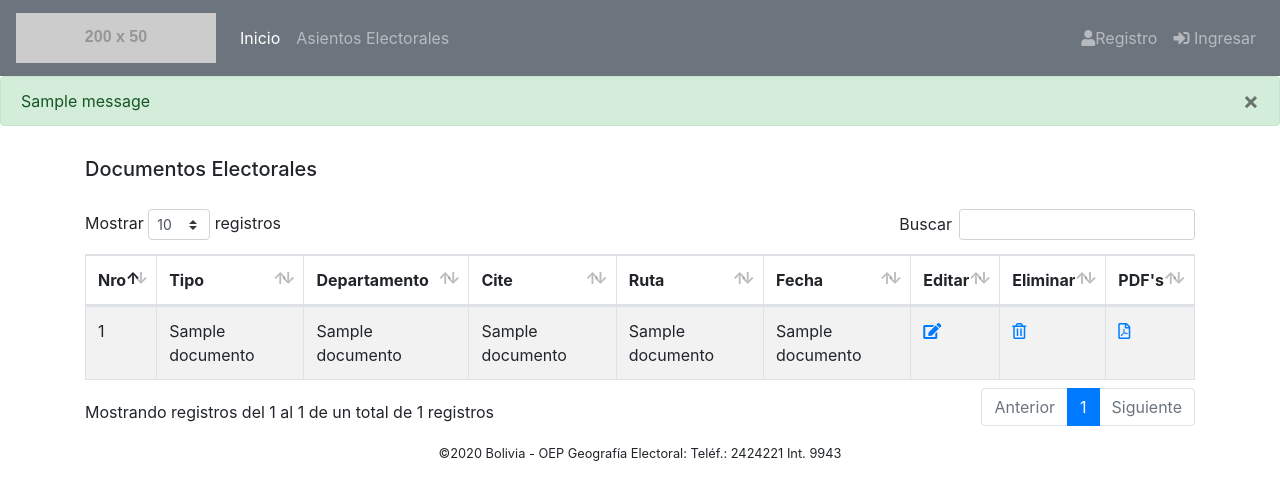
After one commit to elricgonza/age, a Flask app: template templates/documentos_list.html in a window 1280 px wide. The commit adds this page. Shown: the top 500 px of the page. Run offline with Flask 2, Linux system fonts and the light colour scheme; the template is opened without the code that fills it: most values are stand-ins (such as "Sample title", 1, 10 or a date in 2020); grey boxes labelled with a size stand in for pictures from a placeholder-image service; one stand-in notice (Sample message) is shown; some libraries are stand-ins or nearby versions.

Commit message:
Archivos y Carpetas Creados - Modulo Documentos

```diff
--- a/app.py
+++ b/app.py
@@ -1,6 +1,6 @@
 # -*- coding: utf-8 -*-
 
-from flask import Flask, render_template, request, redirect, url_for, session, jsonify
+from flask import Flask, render_template, request, redirect, url_for, session, jsonify, flash
 from flask_login import LoginManager, login_user, logout_user, login_required, UserMixin, current_user
 from flask_bcrypt import Bcrypt
 import re
@@ -14,6 +14,9 @@ import dbcn
 import usuarios
 import permisos as permisosU
 import asientos as asi
+import documentos as docu
+import documentos_pdf as dpdf
+import tipodocs as tdoc
 import geo as geo
 import img
 import loc_img
@@ -36,6 +39,9 @@ app.secret_key ='\xfd{H\xe7<\x95\xf9\xe3\x96.5\xd1\x01O<!\xd5\xa2\xa0\x9fR"\xa1\
 app.config['LOGIN_DISABLED'] = False
 app.config['IMG_ASIENTOS'] = '/static/imgbd/asi'
 app.config['IMG_RECINTOS'] = '/static/imgbd/reci'
+app.config['SUBIR_PDF'] = '/static/pdfdoc'
+
+ALLOWED_EXTENSIONS = set(['pdf'])
 
 BCRYPT_LOG_ROUNDS = 15
 bcrypt = Bcrypt(app)
@@ -50,6 +56,8 @@ usrdep = 99
 usrid = 0
 permisos_usr = []
 
+def allowed_file(filename):
+    return '.' in filename and filename.rsplit('.', 1)[1].lower() in ALLOWED_EXTENSIONS
 
 @app.before_request
 def before_request_func():
@@ -338,6 +346,126 @@ def asientos_list():
     else:
         print ('Sin asientos...')
 
+#Codigo Grover-Inicio
+@app.route('/documentos_list', methods=['GET', 'POST'])
+@login_required
+def documentos_list():
+    d = docu.Documentos(cxms)
+    rows = d.get_documentos_all(usrdep)
+
+    if rows:
+        if permisos_usr:    # tiene pemisos asignados
+            return render_template('documentos_list.html', documentos=rows, puede_adicionar='Documentos - Adición' in permisos_usr)  # render a template
+        else:
+            return render_template('msg.html', l1='Sin permisos asignados !!')
+    else:
+        print ('Sin Documentos...')
+
+@app.route('/documento/<doc_id>', methods=['GET', 'POST'])
+def documento(doc_id):
+    d = docu.Documentos(cxms)
+    tdocu = tdoc.Tipodocs(cxms)
+    error = None
+
+    if request.method == 'POST':
+        if doc_id == '0':  # es NEW
+            nextid = d.get_next_iddoc()
+            tipo = d.tipo_doc(request.form['doc'])
+            tipo = tipo.lower()
+            f = request.files['archivo']
+            if allowed_file(f.filename):
+                filename = secure_filename(f.filename)
+                filename = doc_id + '_' + filename
+                f.save(os.path.join('.' + app.config['SUBIR_PDF'], filename))
+                fpath = os.path.join(app.config['SUBIR_PDF'], filename)
+                fpath1 = os.path.join('.' + app.config['SUBIR_PDF'] + '/')
+                arch, ext = os.path.splitext(fpath)
+                name_to_save = str(nextid) + "_" + str(tipo) + ext
+                ruta = app.config['SUBIR_PDF'] + '/' + name_to_save
+                os.rename(fpath1 + filename, fpath1 + name_to_save)
+            else:
+                flash('Debe cargar solo archivos PDFs')
+                return render_template('documento.html', error=error, d=d, load_d=False, titulo='Registro de Documentos', tdocumentos=tdocu.get_tipodocumentos(usrdep))
+            d.add_documento(request.form['doc'], \
+                        request.form['dep'], \
+                        request.form['cite'], \
+                        ruta, \
+                        request.form['fechadoc'], \
+                        request.form['obs'], \
+                        request.form['fecharegistro'], \
+                        request.form['usuario'], \
+                        request.form['fechaingreso'])
+            return render_template('documentos_list.html', documentos=d.get_documentos_all(usrdep), puede_adicionar='Documentos - Adición' in permisos_usr)
+        else: # es EDIT
+            tipo = d.tipo_doc(request.form['doc'])
+            tipo = tipo.lower()
+            f = request.files['archivo']
+            filename = secure_filename(f.filename)
+            filename = doc_id + '_' + filename
+            f.save(os.path.join('.' + app.config['SUBIR_PDF'], filename))
+            fpath = os.path.join(app.config['SUBIR_PDF'], filename)
+            fpath1 = os.path.join('.' + app.config['SUBIR_PDF'] + '/')
+            arch, ext = os.path.splitext(fpath)
+            name_to_save = doc_id + "_" + str(tipo) + ext
+            ruta = app.config['SUBIR_PDF'] + '/' + name_to_save
+            os.rename(fpath1 + filename, fpath1 + name_to_save)
+            fa = str(datetime.datetime.now())[:-7]
+            d.upd_documento(doc_id, \
+                        request.form['doc'], \
+                        request.form['dep'], \
+                        request.form['cite'], \
+                        ruta, \
+                        request.form['fechadoc'], \
+                        request.form['obs'], \
+                        request.form['usuario'], \
+                        fa)
+            if usr == 'admin':
+                return render_template('documentos_list.html', documentos=d.get_documentos())
+            return render_template('documentos_list.html', documentos=d.get_documentos_all(usrdep), puede_adicionar='Documentos - Adición' in permisos_usr)
+
+    else: # viene de listado DOCUMENTOS
+        if doc_id != 0:  # EDIT
+            if d.get_documento_id(doc_id) == True:
+                return render_template('documento.html', error=error, d=d, load_d=True, titulo='Modificacion de Documentos', tdocumentos=tdocu.get_tipodocumentos(usrdep))
+
+    return render_template('documento.html', error=error, d=d, load_d=False, titulo='Registro de Documentos', tdocumentos=tdocu.get_tipodocumentos(usrdep))
+
+@app.route('/documento_pdf/<doc_id>/<string:tipo>', methods=['GET', 'POST'])
+@login_required
+def documento_pdf(doc_id, tipo):
+    dp = dpdf.Documentos_pdf(cxms)
+    error = None
+
+    if request.method == 'POST':
+        f = request.files['archivo']
+        filename = secure_filename(f.filename)
+        filename = doc_id + '_' + filename
+        f.save(os.path.join('.' + app.config['SUBIR_PDF'], filename))
+        fpath = os.path.join(app.config['SUBIR_PDF'], filename)
+        fpath1 = os.path.join('.' + app.config['SUBIR_PDF'] + '/')
+        arch, ext = os.path.splitext(fpath)
+        name_to_save = str(doc_id) + "_" + str(tipo) + ext
+        ruta = app.config['SUBIR_PDF'] + '/' + name_to_save
+        os.rename(fpath1 + filename, fpath1 + name_to_save)
+
+        if dp.upd_documentopdf_id(doc_id, ruta) == True:
+                return render_template('documentos_list.html', documentos=dp.get_documentospdf_all(usrdep), puede_adicionar='Documentos - Adición' in permisos_usr)
+
+    return render_template('documento_pdf.html', error=error, dp=dp, load_dp=False, puede_editar='Documentos - Edición' in permisos_usr)
+
+
+@app.route('/documento_del/<doc_id>', methods=['GET', 'POST'])
+@login_required
+def documento_del(doc_id):
+    d = docu.Documentos(cxms)
+    d.del_documento(doc_id)
+
+    rows = d.get_documentos_all(usrdep)
+    if rows:
+        return render_template('documentos_list.html', documentos=rows, puede_adicionar='Documentos - Adición' in permisos_usr)
+    else:
+        print ('Sin documentos...')
+#Codigo Grover-Final
 
 @app.route('/asiento/<idloc>', methods=['GET', 'POST'])
 @login_required
@@ -515,10 +643,11 @@ def habilitado():
 def secret():
     return ('DEBERIA check only auths..')
 
+
 @app.route('/logout', methods=['GET', 'POST'])
 @login_required
 def logout():
-    """Logout the current user."""
+
     #user = current_user
     #user.authenticated = False
     #db.session.add(user)
@@ -867,6 +996,7 @@ def provincia_add(prov_id=None):
     #return 'Form para provincias'
     return render_template('provincia_add.html', datos_depto=rows)
 
+
 @app.route('/provincia_add2/<prov_id>/<prov_id2>', methods=['GET', 'POST'])
 @login_required
 def provincia_add2(prov_id=None, prov_id2=None):
@@ -1003,6 +1133,7 @@ def seccion_add(secc_id=None):
 
     #return 'Form para OJO secciones'  # 1ra vez entra form (vacio)
     return render_template('seccion_add.html', datos_depto=rows_d, datos_prov=rows_p)
+
 
 @app.route('/seccion_add2/<secc_id1>/<secc_id2>/<secc_id3>', methods=['GET', 'POST'])
 @login_required
@@ -1162,6 +1293,7 @@ def circunscripcion_add(circun_id=None):
     #return 'Form para circunscripcion 1ra vez'
     return render_template('circunscripcion_add.html', datos_depto=rows_d, datos_tipocircun=rows_c)
 
+
 @app.route('/circunscripcion_add2/<circun_id1>/<circun_id2>', methods=['GET', 'POST'])
 @login_required
 def circunscripcion_add2(circun_id1=None, circun_id2=None):
@@ -1246,7 +1378,6 @@ def circunscripcion_del(circun_id1, circun_id2):
 
 
 
-
 # start the server with the 'run()' method
 if __name__ == '__main__':
     app.run(host='0.0.0.0', port='5000', debug=True)
--- /dev/null
+++ b/templates/documentos_list.html
@@ -0,0 +1,109 @@
+{% extends "layout.html" %}
+
+{% block content %}
+
+{% block js_css %}
+<link href="{{ url_for('static', filename='DataTables/datatables.min.css') }}" rel="stylesheet" media="screen">
+<link href="{{ url_for('static', filename='DataTables/Datatables-1.10.20/css/datatables.bootstrap4.min.css') }}" rel="stylesheet" media="screen">
+
+<script src="{{ url_for('static', filename='DataTables/datatables.min.js') }}"></script>
+<script src="{{ url_for('static', filename='DataTables/datatables_init.js') }}"></script>
+
+{% endblock %}
+<div style="height:15px"></div>
+<!--sample-->
+<div class="container">
+    <div class="row">
+        <div class="col-lg-12">
+
+        <div class="row">
+            <div class="col-xs-12 col-sm-6 col-md-8">
+                <h5>Documentos Electorales </h5>
+            </div>
+            {% if puede_adicionar %}
+            <div class="col-xs-6 col-md-4">
+                <button type="button" class="btn btn-light btn-block"><span class="fas fa-university"></span> <a href= {{ url_for('documento', doc_id=0) }} >Adicionar Documento Electoral</a></button>
+            </div>
+            {% endif %}
+        </div>
+
+        <div style="height:20px"></div>
+
+            <div class="table-responsive">
+                <table id="id_dt" class="table table-striped table-bordered table-hover" style="width:150">
+                    <thead>
+                        <tr>
+                           <th>Nro</th>
+                           <th>Tipo</th>
+                           <th>Departamento</th>
+                           <th>Cite</th>
+                           <th>Ruta</th>
+                           <th>Fecha</th>
+                           <th>Editar</th>
+                           <th>Eliminar</th>
+                           <th>PDF's</th>
+                        </tr>
+                    </thead>
+                    <tbody>
+                    {% set count = namespace(a=1) %}
+                    {% for documento in documentos %}
+                    <tr>
+                        <td>{{ count.a }}</td>
+                        <td>{{ documento[1] }}</td>
+                        <td>{{ documento[2] }}</td>
+                        <td>{{ documento[3] }}</td>
+                        <td>{{ documento[4] }}</td>
+                        <td>{{ documento[5] }}</td>
+                        <td>
+                            <a href={{ url_for('documento', doc_id = documento[0]) }}><span class="fas fa-edit"></span></a>
+                        </td>
+                        <td>
+                            <a href="#" data-href={{ url_for('documento_del', doc_id=documento[0]) }}  data-toggle="modal" data-target="#confirm-delete"><i class="far fa-trash-alt"></i></a>
+                        </td>
+                        <td>
+                            {% if not documento[4] %}
+                                    <a href=#><i class="far fa-file-pdf"></i></a>
+                             {% else %}
+                                    <a href="{{ documento[4] }}" target="_blank""><i class="fas fa-file-pdf" style="font-size: 25px;"></i></a>
+                            {% endif %}
+                        </td>
+                    </tr>
+                    {% set count.a = count.a + 1 %}
+                    {% endfor %}
+                    </tbody>
+                </table>
+            </div>
+        </div>
+    </div>
+</div>
+
+<!-- Modal -->
+    <div class="modal" tabindex="-1" id="confirm-delete">
+      <div class="modal-dialog">
+        <div class="modal-content">
+          <div class="modal-header">
+            <h5 class="modal-title">Confirmar Eliminacion</h5>
+            <button type="button" class="close" data-dismiss="modal" aria-label="Close">
+              <span aria-hidden="true">&times;</span>
+            </button>
+          </div>
+          <div class="modal-body">
+             <p class="debug-url"></p>
+          </div>
+          <div class="modal-footer">
+            <button type="button" class="btn btn-secondary" data-dismiss="modal">Cancelar</button>
+            <a class="btn btn-danger btn-ok">Eliminar</a>
+          </div>
+        </div>
+      </div>
+    </div>
+
+    <script>
+         $('#confirm-delete').on('show.bs.modal', function(e) {
+             $(this).find('.btn-ok').attr('href', $(e.relatedTarget).data('href'));
+
+             $('.debug-url').html('Esta seguro de ¡¡¡ Eliminar !!! <strong>' + $(this).find('.btn-ok').attr('href') + '</strong>');
+         });
+    </script>
+
+{% endblock %}
--- a/templates/nav.html
+++ b/templates/nav.html
@@ -48,6 +48,11 @@
       </li>
       {% endif %}
       {% if current_user.is_authenticated %}
+      <!--Codigo Grover-Inicio-->
+      <li class="nav-item">
+        <a class="nav-link" href="/documentos_list">Documentos</a>
+      </li>
+      <!--Codigo Grover-Final-->
       <li class="nav-item">
         <a class="nav-link" href="#">Reportes</a>
       </li>
```
Also changed, not shown: documentos.py (added, +105 -0 lines), templates/documento.html (added, +270 -0 lines), tipodocs.py (added, +42 -0 lines), 4 other files.
